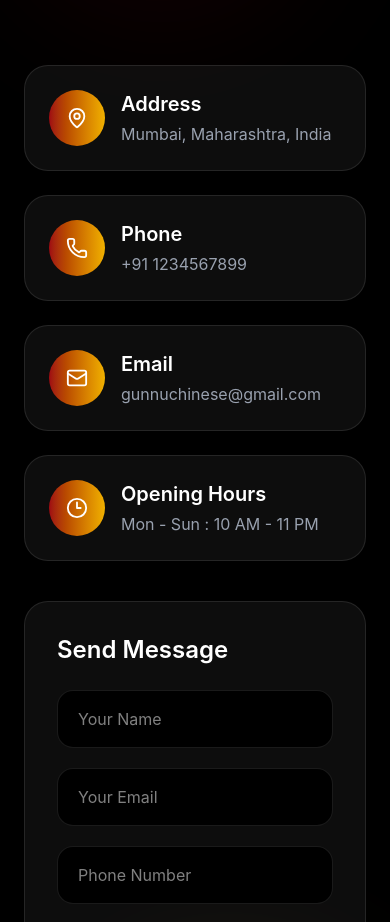
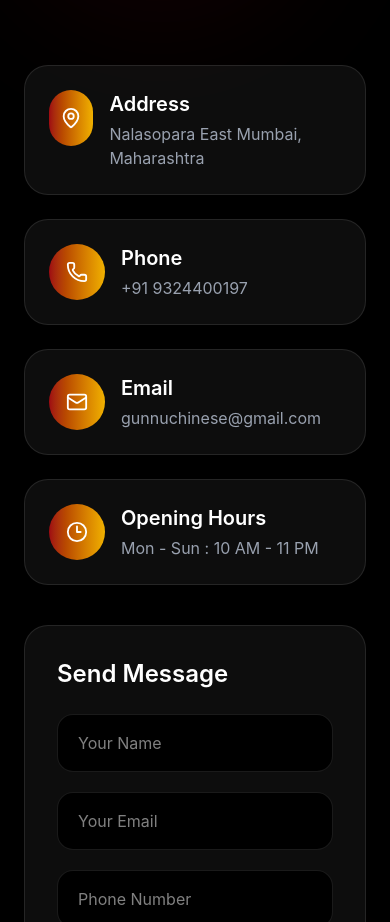
Before and after one commit to Ritesh260/Gunnu-frontend, a React (Vite) app: page / in a window 390 px wide. Shown: the part 7548-8470 px from the top of the page. Built offline with nearby package versions, Linux system fonts and the light colour scheme; no server answers.

Commit message:
Update contact address and phone number

```diff
--- a/src/components/Contact.jsx
+++ b/src/components/Contact.jsx
@@ -52,7 +52,7 @@ function Contact() {
                 <div>
                   <h3 className="text-xl font-semibold">Address</h3>
                   <p className="text-gray-400 mt-1">
-                    Mumbai, Maharashtra, India
+                    Nalasopara East Mumbai, Maharashtra
                   </p>
                 </div>
               </div>
@@ -67,7 +67,7 @@ function Contact() {
                 <div>
                   <h3 className="text-xl font-semibold">Phone</h3>
                   <p className="text-gray-400 mt-1">
-                    +91 1234567899
+                    +91 9324400197
                   </p>
                 </div>
               </div>
```
